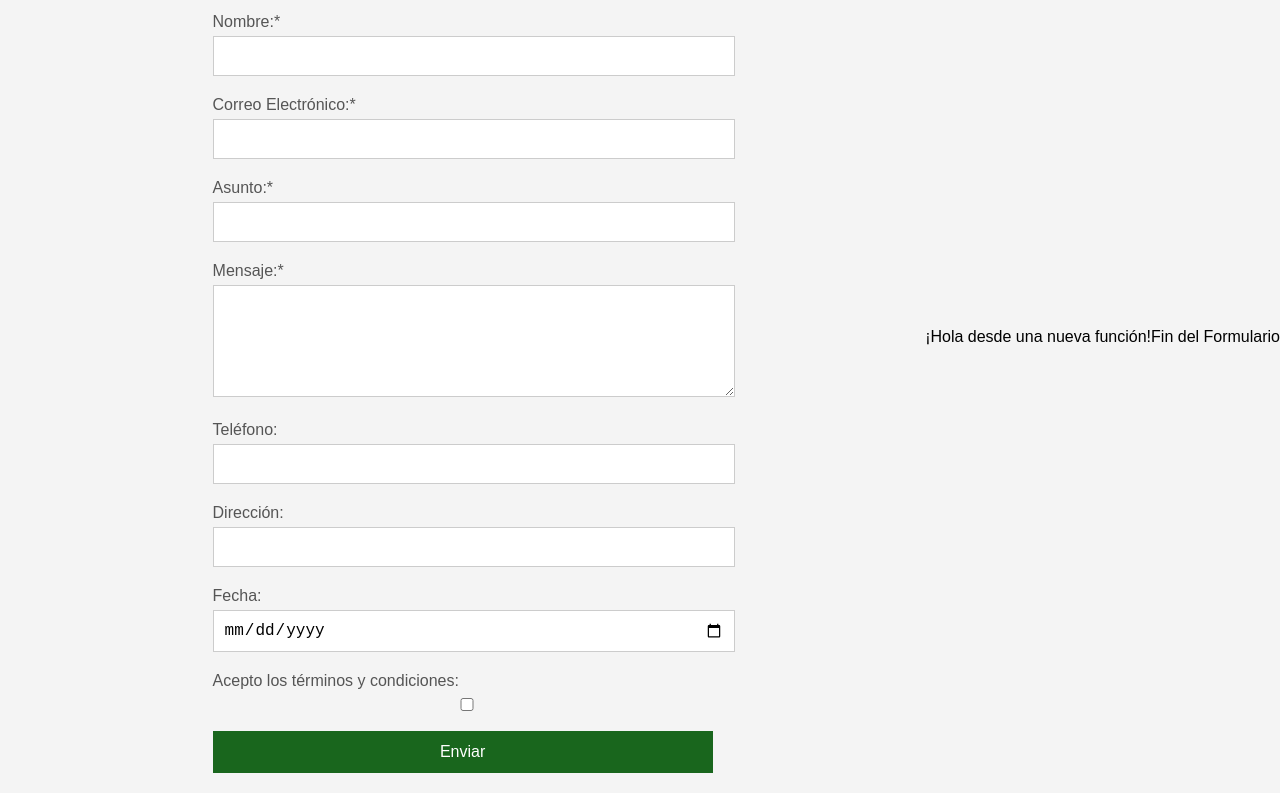
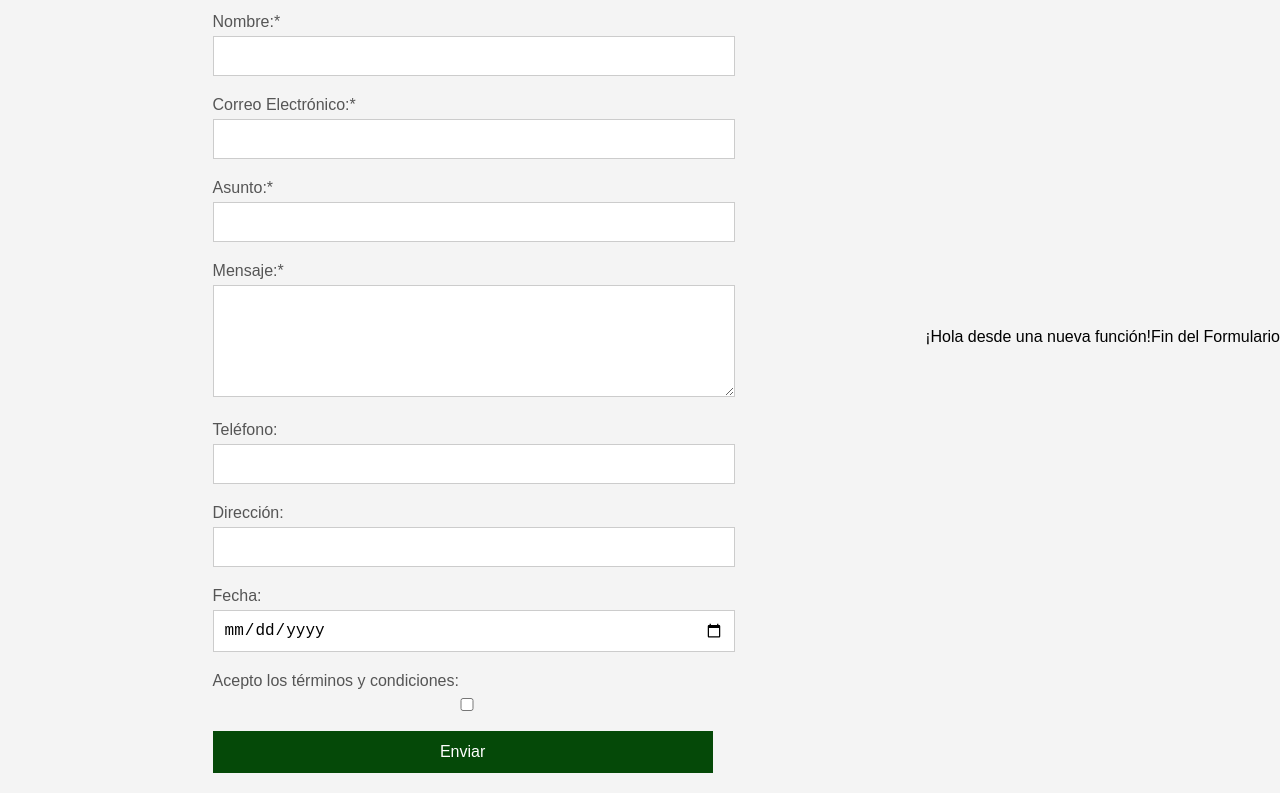
Before and after one commit to 9JuanDiaz/TareaProgramacion, a plain HTML site: page index.html in a window 1280 px wide. In both pictures the pointer is over the input "Enviar". Shown: the part 63-856 px from the top of the page. Drawn offline with Linux system fonts and the light colour scheme; files whose address does not match are found by name.

Commit message:
Corregir problemas de estilos en el formulario

```diff
--- a/Style/style.css
+++ b/Style/style.css
@@ -41,5 +41,5 @@ html {
   }
 
   input[type="submit"]:hover {
-    background-color: #19661d;
+    background-color: #054908;
   }
```
